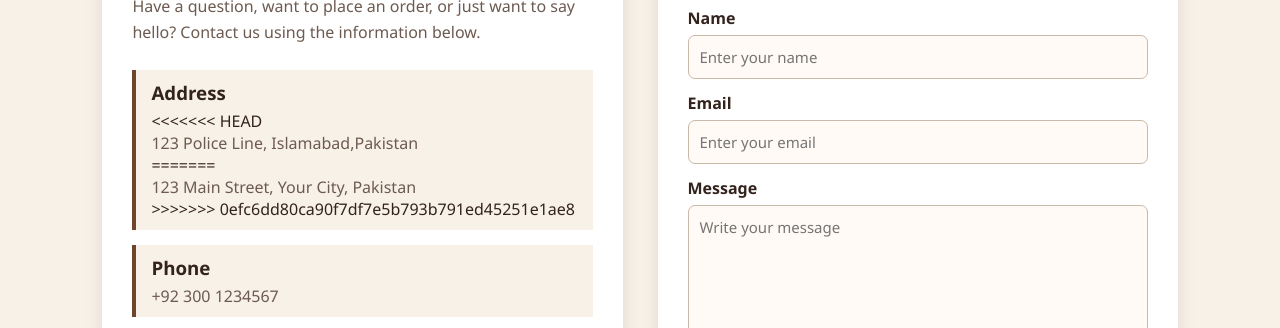
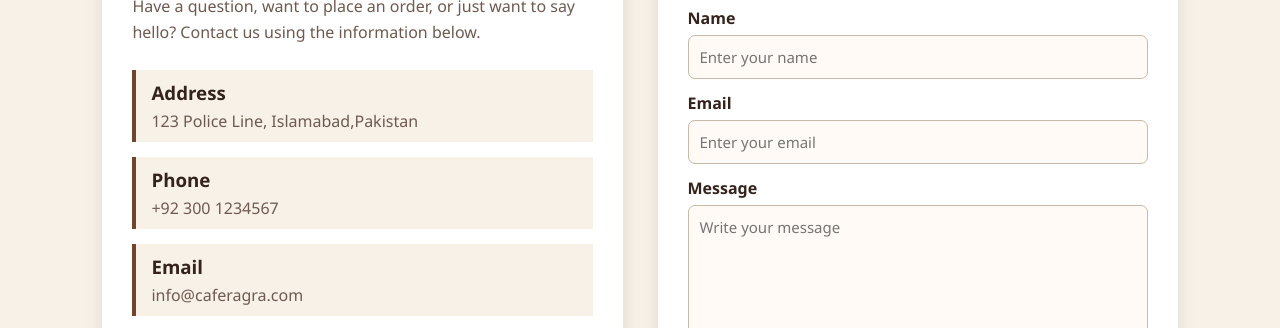
Before and after one commit to abdullahhassan5147-ops/Cafe_Ragra_Menu_Ordering, a plain HTML site: page contact.html in a window 1280 px wide. Shown: the part 456-784 px from the top of the page. Drawn offline with Linux system fonts and the light colour scheme.

Commit message:
Fixed formatting issue

```diff
--- a/contact.html
+++ b/contact.html
@@ -37,11 +37,7 @@
 
             <div class="contact-box">
                 <h3>Address</h3>
-<<<<<<< HEAD
                 <p>123 Police Line, Islamabad,Pakistan</p>
-=======
-                <p>123 Main Street, Your City, Pakistan</p>
->>>>>>> 0efc6dd80ca90f7df7e5b793b791ed45251e1ae8
             </div>
 
             <div class="contact-box">
```
